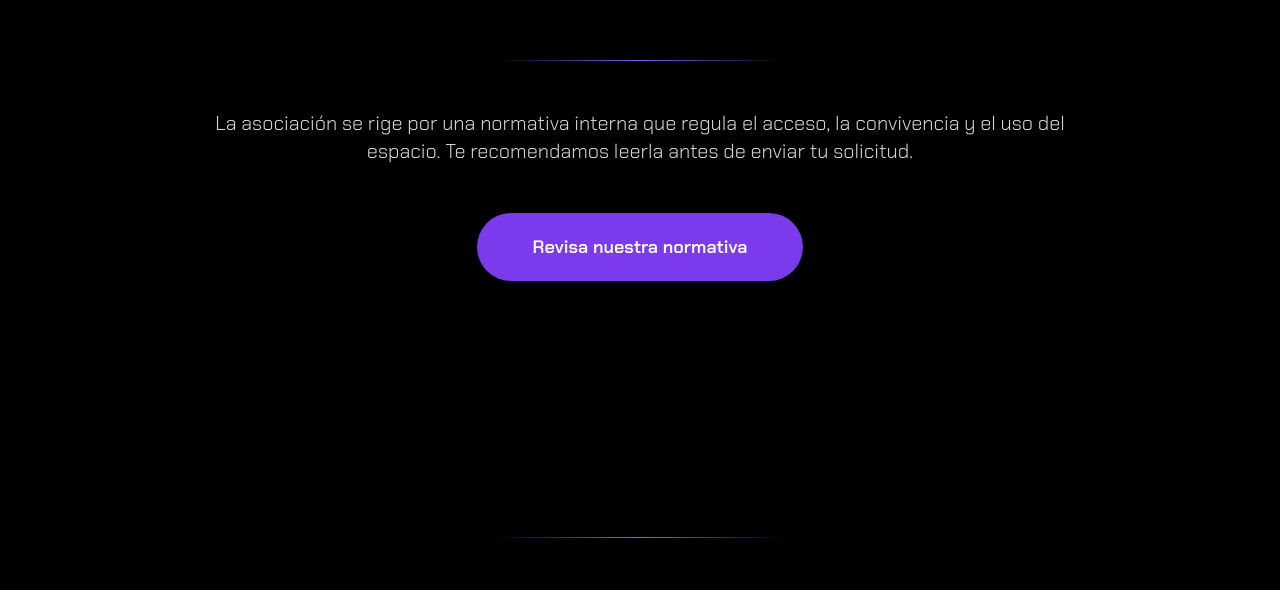
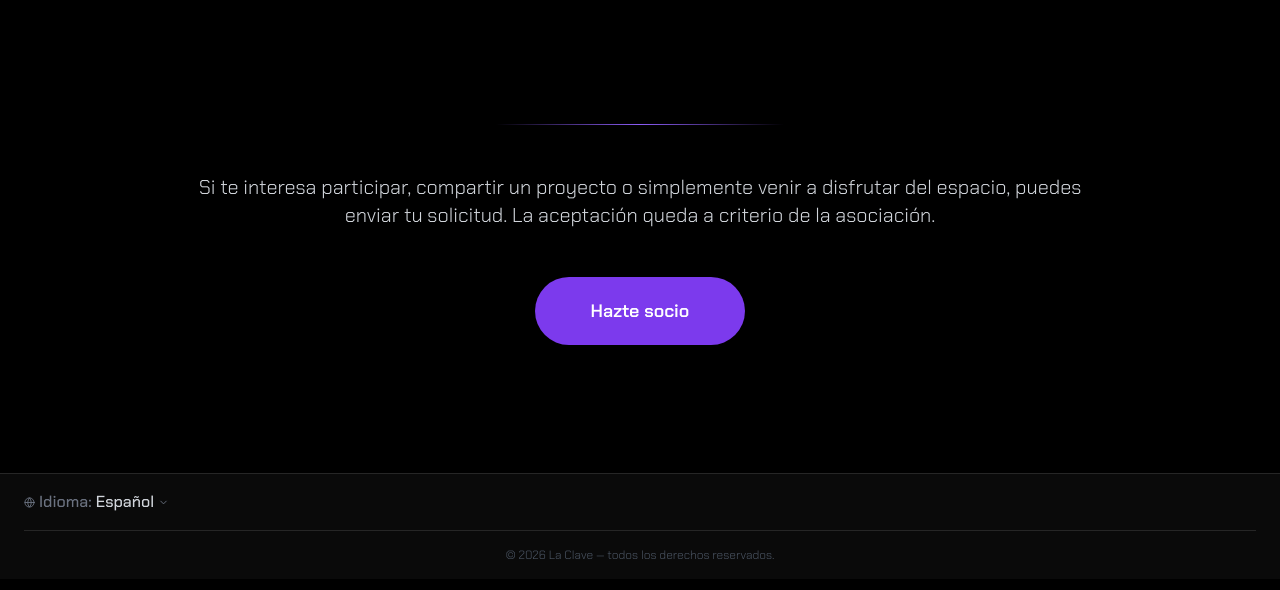
Before and after one commit to Sozap9/La-Clave-Asociacion, a React (Vite) app in the folder frontend/: page / in a window 1280 px wide. Shown: the part 885-1475 px from the top of the page. Built offline with nearby package versions, Linux system fonts and the light colour scheme.

Commit message:
fix home

```diff
--- a/frontend/src/pages/Home.jsx
+++ b/frontend/src/pages/Home.jsx
@@ -38,35 +38,6 @@ const Home = () => {
             <p className="text-gray-300 text-sm sm:text-base md:text-lg lg:text-xl leading-relaxed animate-slide-up font-light px-2 sm:px-4 md:px-0">
               {t('home.description')}
             </p>
-          </div>
-        </div>
-      </section>
-
-      {/* ==== Normativa ==== */}
-      <section className="relative pt-10 sm:pt-14 md:pt-16 pb-16 sm:pb-20 md:pb-28 lg:pb-32 bg-black overflow-hidden">
-        <div className="relative container-custom px-4 sm:px-6">
-          <div className="max-w-3xl lg:max-w-4xl mx-auto text-center">
-
-            {/* Línea decorativa — mismo estilo, más ancha, igual de fina */}
-            <div className="w-24 sm:w-40 md:w-56 lg:w-72 h-px bg-gradient-to-r from-transparent via-primary-500 to-transparent mx-auto mb-8 sm:mb-10 md:mb-12" />
-
-            {/* Texto descriptivo */}
-            <div className="space-y-4 md:space-y-6 mb-8 sm:mb-10 md:mb-12">
-              <p className="text-gray-300 text-sm sm:text-base md:text-lg lg:text-xl leading-relaxed font-light">
-                {t('home.normativa.text')}
-              </p>
-            </div>
-
-            {/* Botón */}
-            <div>
-              <Button
-                variant="primary"
-                to="/normativa"
-                className="rounded-full px-8 py-3 md:px-12 md:py-4 lg:px-14 lg:py-5 text-sm md:text-base lg:text-lg"
-              >
-                {t('home.normativa.button')}
-              </Button>
-            </div>
           </div>
         </div>
       </section>
```
